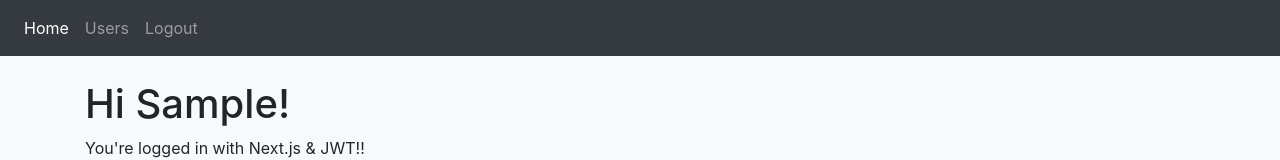
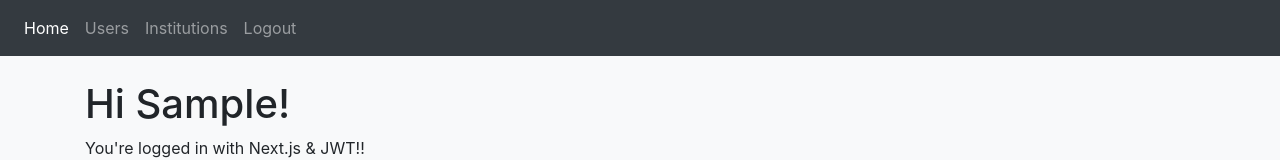
Before and after one commit to fazrithe/pkk-front-v2, a Next.js app: page / in a window 1280 px wide. Shown: the top 160 px of the page. Built offline with nearby package versions, Linux system fonts and the light colour scheme; sample sign-in values are in the browser's storage.

Commit message:
update navbar

```diff
--- a/components/Nav.jsx
+++ b/components/Nav.jsx
@@ -25,6 +25,7 @@ function Nav() {
             <div className="navbar-nav">
                 <NavLink href="/" exact className="nav-item nav-link">Home</NavLink>
                 <NavLink href="/users" className="nav-item nav-link">Users</NavLink>
+                <NavLink href="/institutions" className="nav-item nav-link">Institutions</NavLink>
                 <a onClick={logout} className="nav-item nav-link">Logout</a>
             </div>
         </nav>
```
Also changed, not shown: pages/institutions/index.jsx (added).
